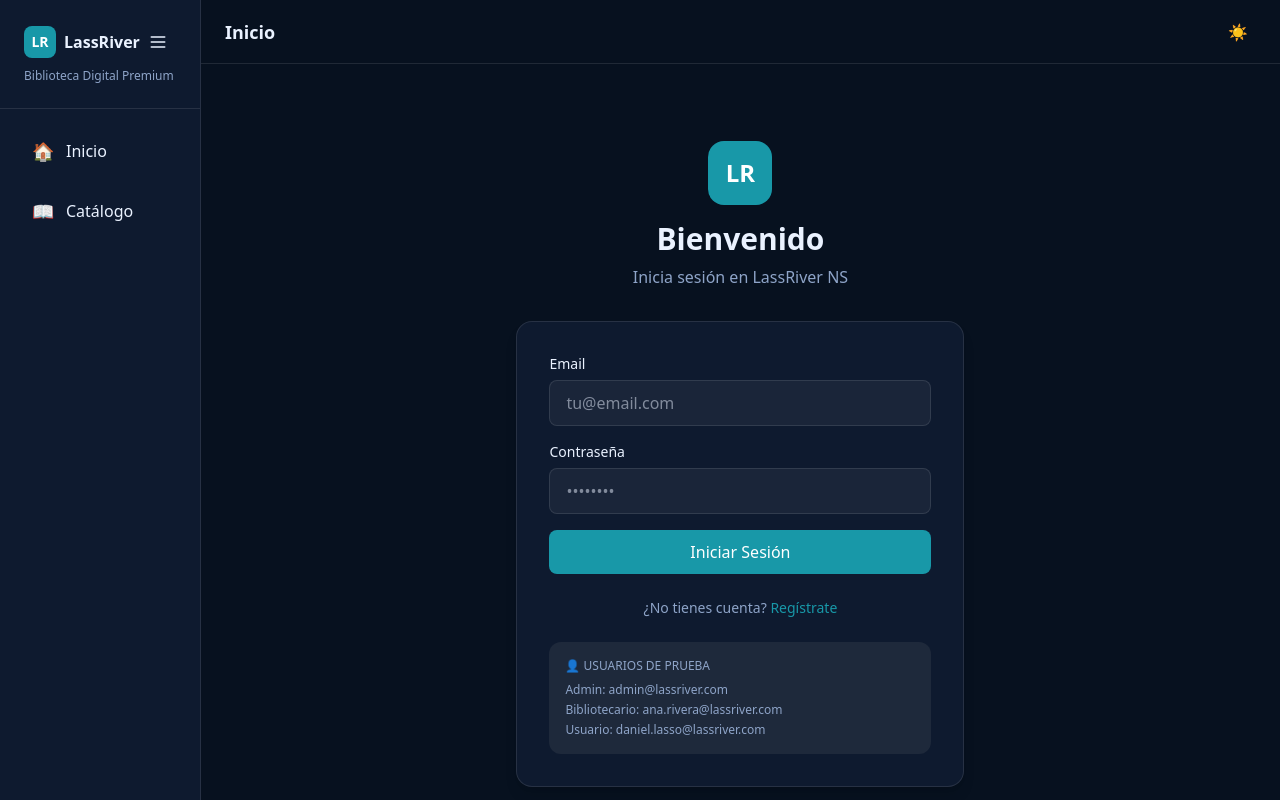
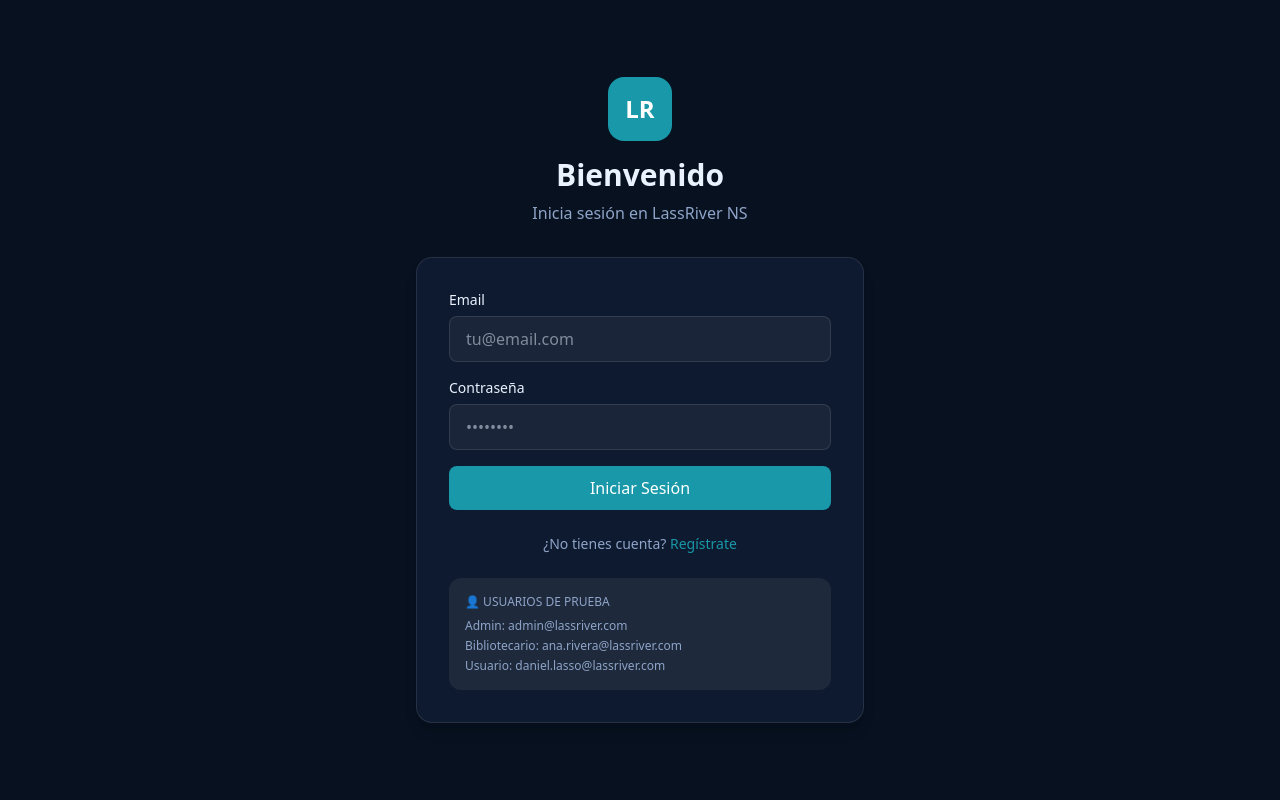
Before and after one commit to LassRiver-NS-A2026EDW/MC-frontend, an Angular app: page /login in a window 1280 px wide. Built offline with nearby package versions, Linux system fonts and the light colour scheme.

Commit message:
fix: navigation - use Angular Router for all navigation (sidebar, login, register, logout)

```diff
--- a/src/app/app.html
+++ b/src/app/app.html
@@ -1,5 +1,5 @@
 <div class="h-screen flex bg-background text-foreground overflow-hidden">
-  @if (store.currentView() !== 'login' && store.currentView() !== 'register') {
+  @if (showSidebar) {
   <app-sidebar />
   <div class="flex-1 flex flex-col overflow-hidden">
     <app-topbar />
--- a/src/app/app.ts
+++ b/src/app/app.ts
@@ -1,6 +1,6 @@
 import { Component, effect, Inject, PLATFORM_ID, inject } from '@angular/core';
 import { isPlatformBrowser } from '@angular/common';
-import { RouterOutlet } from '@angular/router';
+import { Router, RouterOutlet } from '@angular/router';
 import { AppStore } from './services/app-store.service';
 import { SidebarComponent } from './components/layout/sidebar/sidebar.component';
 import { TopbarComponent } from './components/layout/topbar/topbar.component';
@@ -13,6 +13,7 @@ import { TopbarComponent } from './components/layout/topbar/topbar.component';
 })
 export class App {
   private platformId = inject(PLATFORM_ID);
+  private router = inject(Router);
 
   constructor(public store: AppStore) {
     effect(() => {
@@ -26,4 +27,8 @@ export class App {
       }
     });
   }
+
+  get showSidebar(): boolean {
+    return !this.router.url.includes('/login') && !this.router.url.includes('/register');
+  }
 }
--- a/src/app/components/layout/sidebar/sidebar.component.ts
+++ b/src/app/components/layout/sidebar/sidebar.component.ts
@@ -1,4 +1,5 @@
-import { Component } from '@angular/core';
+import { Component, inject } from '@angular/core';
+import { Router } from '@angular/router';
 import { AppStore } from '../../../services/app-store.service';
 
 @Component({
@@ -8,6 +9,8 @@ import { AppStore } from '../../../services/app-store.service';
   styleUrl: './sidebar.css',
 })
 export class SidebarComponent {
+  private router = inject(Router);
+
   constructor(public store: AppStore) {}
 
   navItems = [
@@ -31,7 +34,11 @@ export class SidebarComponent {
   }
 
   navigate(view: string): void {
-    this.store.navigate(view as any);
+    this.router.navigate([`/${view}`]);
+  }
+
+  isActive(view: string): boolean {
+    return this.router.url === `/${view}` || this.router.url.startsWith(`/${view}`);
   }
 
   getUserInitial(): string {
--- a/src/app/components/layout/sidebar/sidebar.html
+++ b/src/app/components/layout/sidebar/sidebar.html
@@ -1,16 +1,38 @@
-<div [class.w-20]="store.sidebarCollapsed()" [class.w-64]="!store.sidebarCollapsed()"
-  class="h-screen bg-sidebar border-r border-sidebar-border flex flex-col transition-all duration-300">
-
+<div
+  [class.w-20]="store.sidebarCollapsed()"
+  [class.w-64]="!store.sidebarCollapsed()"
+  class="h-screen bg-sidebar border-r border-sidebar-border flex flex-col transition-all duration-300"
+>
   <div class="p-6 border-b border-sidebar-border">
     <div class="flex items-center justify-between mb-1">
       @if (!store.sidebarCollapsed()) {
       <div class="flex items-center gap-2">
-          <div class="h-8 w-8 rounded-lg bg-primary flex items-center justify-center text-primary-foreground text-sm font-bold">LR</div>
+        <div
+          class="h-8 w-8 rounded-lg bg-primary flex items-center justify-center text-primary-foreground text-sm font-bold"
+        >
+          LR
+        </div>
         <span class="font-bold text-sidebar-foreground">LassRiver</span>
       </div>
       }
-      <button (click)="store.toggleSidebar()" class="p-2 hover:bg-sidebar-accent rounded-lg transition-colors ml-auto">
-        <svg xmlns="http://www.w3.org/2000/svg" class="h-5 w-5 text-sidebar-foreground" fill="none" viewBox="0 0 24 24" stroke="currentColor"><path stroke-linecap="round" stroke-linejoin="round" stroke-width="2" d="M4 6h16M4 12h16M4 18h16"/></svg>
+      <button
+        (click)="store.toggleSidebar()"
+        class="p-2 hover:bg-sidebar-accent rounded-lg transition-colors ml-auto"
+      >
+        <svg
+          xmlns="http://www.w3.org/2000/svg"
+          class="h-5 w-5 text-sidebar-foreground"
+          fill="none"
+          viewBox="0 0 24 24"
+          stroke="currentColor"
+        >
+          <path
+            stroke-linecap="round"
+            stroke-linejoin="round"
+            stroke-width="2"
+            d="M4 6h16M4 12h16M4 18h16"
+          />
+        </svg>
       </button>
     </div>
     @if (!store.sidebarCollapsed()) {
@@ -19,42 +41,40 @@
   </div>
 
   <nav class="flex-1 p-4 space-y-2">
-    @for (item of navItems; track item.id) {
-      @if (canAccess(item.roles)) {
-        <button (click)="navigate(item.id)"
+    @for (item of navItems; track item.id) { @if (canAccess(item.roles)) {
+    <button
+      (click)="navigate(item.id)"
       class="w-full flex items-center gap-3 px-4 py-3 rounded-lg transition-all"
-          [class.bg-sidebar-primary]="store.currentView() === item.id"
-          [class.text-sidebar-primary-foreground]="store.currentView() === item.id"
-          [class.text-sidebar-foreground]="store.currentView() !== item.id"
-          [class.hover:bg-sidebar-accent]="store.currentView() !== item.id"
-          [class.shadow-sm]="store.currentView() === item.id"
-          [class.justify-center]="store.sidebarCollapsed()">
+      [class.bg-sidebar-primary]="isActive(item.id)"
+      [class.text-sidebar-primary-foreground]="isActive(item.id)"
+      [class.text-sidebar-foreground]="!isActive(item.id)"
+      [class.hover:bg-sidebar-accent]="!isActive(item.id)"
+      [class.shadow-sm]="isActive(item.id)"
+      [class.justify-center]="store.sidebarCollapsed()"
+    >
       <span class="text-lg shrink-0">
-            @switch (item.icon) {
-              @case ('home') { 🏠 }
-              @case ('book-open') { 📖 }
-              @case ('heart') { ❤️ }
-              @case ('message-square') { 💬 }
-              @case ('user') { 👤 }
-              @case ('layout-dashboard') { 📊 }
-            }
+        @switch (item.icon) { @case ('home') { 🏠 } @case ('book-open') { 📖 } @case ('heart') { ❤️
+        } @case ('message-square') { 💬 } @case ('user') { 👤 } @case ('layout-dashboard') { 📊 } }
       </span>
       @if (!store.sidebarCollapsed()) {
       <span>{{ item.label }}</span>
       }
     </button>
-      }
-    }
+    } }
   </nav>
 
   @if (!store.sidebarCollapsed() && store.currentUser()) {
   <div class="p-4 border-t border-sidebar-border">
     <div class="flex items-center gap-3 px-4 py-3 bg-sidebar-accent rounded-lg">
-        <div class="h-10 w-10 rounded-full bg-primary flex items-center justify-center text-primary-foreground font-bold">
+      <div
+        class="h-10 w-10 rounded-full bg-primary flex items-center justify-center text-primary-foreground font-bold"
+      >
         {{ getUserInitial() }}
       </div>
       <div class="flex-1 min-w-0">
-          <p class="text-sm font-medium text-sidebar-foreground truncate">{{ store.currentUser()?.name }}</p>
+        <p class="text-sm font-medium text-sidebar-foreground truncate">
+          {{ store.currentUser()?.name }}
+        </p>
         <p class="text-xs text-muted-foreground truncate">{{ store.currentUser()?.role }}</p>
       </div>
     </div>
--- a/src/app/components/layout/topbar/topbar.component.ts
+++ b/src/app/components/layout/topbar/topbar.component.ts
@@ -1,4 +1,5 @@
-import { Component } from '@angular/core';
+import { Component, inject } from '@angular/core';
+import { Router } from '@angular/router';
 import { AppStore } from '../../../services/app-store.service';
 
 @Component({
@@ -8,18 +9,19 @@ import { AppStore } from '../../../services/app-store.service';
   styleUrl: './topbar.css',
 })
 export class TopbarComponent {
+  readonly router = inject(Router);
+
   constructor(public store: AppStore) {}
 
   getViewTitle(): string {
-    const titles: Record<string, string> = {
-      home: 'Inicio',
-      catalog: 'Catálogo',
-      'book-detail': 'Detalle del Libro',
-      favorites: 'Favoritos',
-      reviews: 'Reseñas',
-      profile: 'Perfil',
-      admin: 'Administración',
-    };
-    return titles[this.store.currentView()] || 'LassRiver NS';
+    const url = this.router.url;
+    if (url.includes('/home')) return 'Inicio';
+    if (url.includes('/catalog')) return 'Catálogo';
+    if (url.includes('/book-detail')) return 'Detalle del Libro';
+    if (url.includes('/favorites')) return 'Favoritos';
+    if (url.includes('/reviews')) return 'Reseñas';
+    if (url.includes('/profile')) return 'Perfil';
+    if (url.includes('/admin')) return 'Administración';
+    return 'LassRiver NS';
   }
 }
--- a/src/app/components/layout/topbar/topbar.html
+++ b/src/app/components/layout/topbar/topbar.html
@@ -1,15 +1,23 @@
 <header class="h-16 border-b border-border bg-background flex items-center justify-between px-6">
   <h2 class="text-lg font-semibold text-foreground">{{ getViewTitle() }}</h2>
   <div class="flex items-center gap-4">
-    <button (click)="store.toggleTheme()" class="p-2 rounded-lg hover:bg-muted transition-colors text-muted-foreground">
+    <button
+      (click)="store.toggleTheme()"
+      class="p-2 rounded-lg hover:bg-muted transition-colors text-muted-foreground"
+    >
       @if (store.theme() === 'dark') {
-        <span>☀️</span>
+      <span>☀️</span>
       } @else {
-        <span>🌙</span>
+      <span>🌙</span>
       }
     </button>
     @if (store.isAuthenticated()) {
-      <button (click)="store.logout()" class="text-sm text-muted-foreground hover:text-foreground transition-colors">Cerrar Sesión</button>
+    <button
+      (click)="store.logout(); router.navigate(['/home'])"
+      class="text-sm text-muted-foreground hover:text-foreground transition-colors"
+    >
+      Cerrar Sesión
+    </button>
     }
   </div>
 </header>
--- a/src/app/components/views/login/login.component.ts
+++ b/src/app/components/views/login/login.component.ts
@@ -1,4 +1,5 @@
-import { Component, signal } from '@angular/core';
+import { Component, inject, signal } from '@angular/core';
+import { Router } from '@angular/router';
 import { AppStore } from '../../../services/app-store.service';
 import { FormsModule } from '@angular/forms';
 
@@ -9,6 +10,7 @@ import { FormsModule } from '@angular/forms';
   styleUrl: './login.css',
 })
 export class LoginComponent {
+  private router = inject(Router);
   email = signal('');
   password = signal('');
   error = signal('');
@@ -21,8 +23,14 @@ export class LoginComponent {
       return;
     }
     const success = this.store.login(this.email(), this.password());
-    if (!success) {
+    if (success) {
+      this.router.navigate(['/home']);
+    } else {
       this.error.set('Credenciales inválidas');
     }
   }
+
+  goToRegister(): void {
+    this.router.navigate(['/register']);
+  }
 }
--- a/src/app/components/views/register/register.component.ts
+++ b/src/app/components/views/register/register.component.ts
@@ -1,4 +1,5 @@
-import { Component, signal } from '@angular/core';
+import { Component, inject, signal } from '@angular/core';
+import { Router } from '@angular/router';
 import { AppStore } from '../../../services/app-store.service';
 import { FormsModule } from '@angular/forms';
 
@@ -9,6 +10,7 @@ import { FormsModule } from '@angular/forms';
   styleUrl: './register.css',
 })
 export class RegisterComponent {
+  private router = inject(Router);
   name = signal('');
   email = signal('');
   password = signal('');
@@ -31,8 +33,14 @@ export class RegisterComponent {
       return;
     }
     const success = this.store.register(this.name(), this.email(), this.password());
-    if (!success) {
+    if (success) {
+      this.router.navigate(['/home']);
+    } else {
       this.error.set('El email ya está registrado');
     }
   }
+
+  goToLogin(): void {
+    this.router.navigate(['/login']);
+  }
 }
```
Also changed, not shown: src/app/components/views/login/login.html (+27 -9 lines), src/app/components/views/register/register.html (+42 -14 lines). Lines whose indentation alone changed are shown as unchanged.
